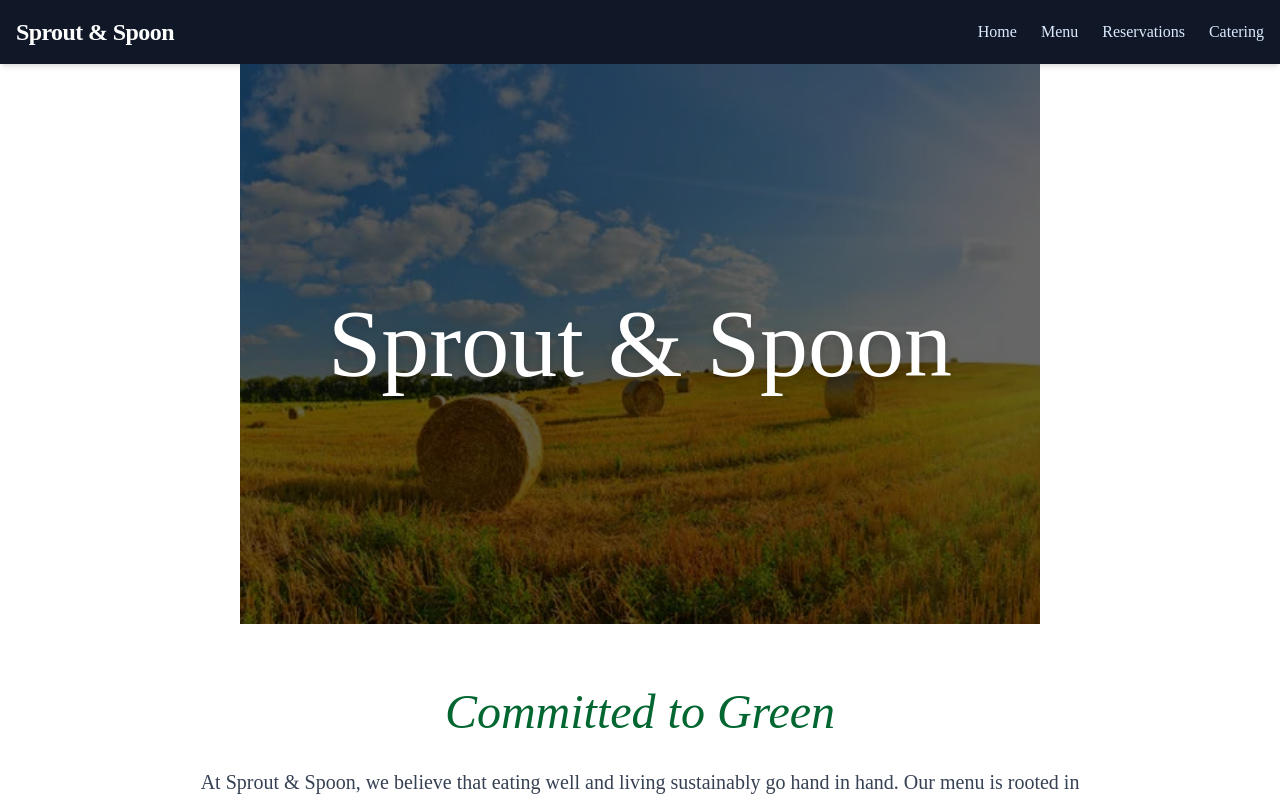
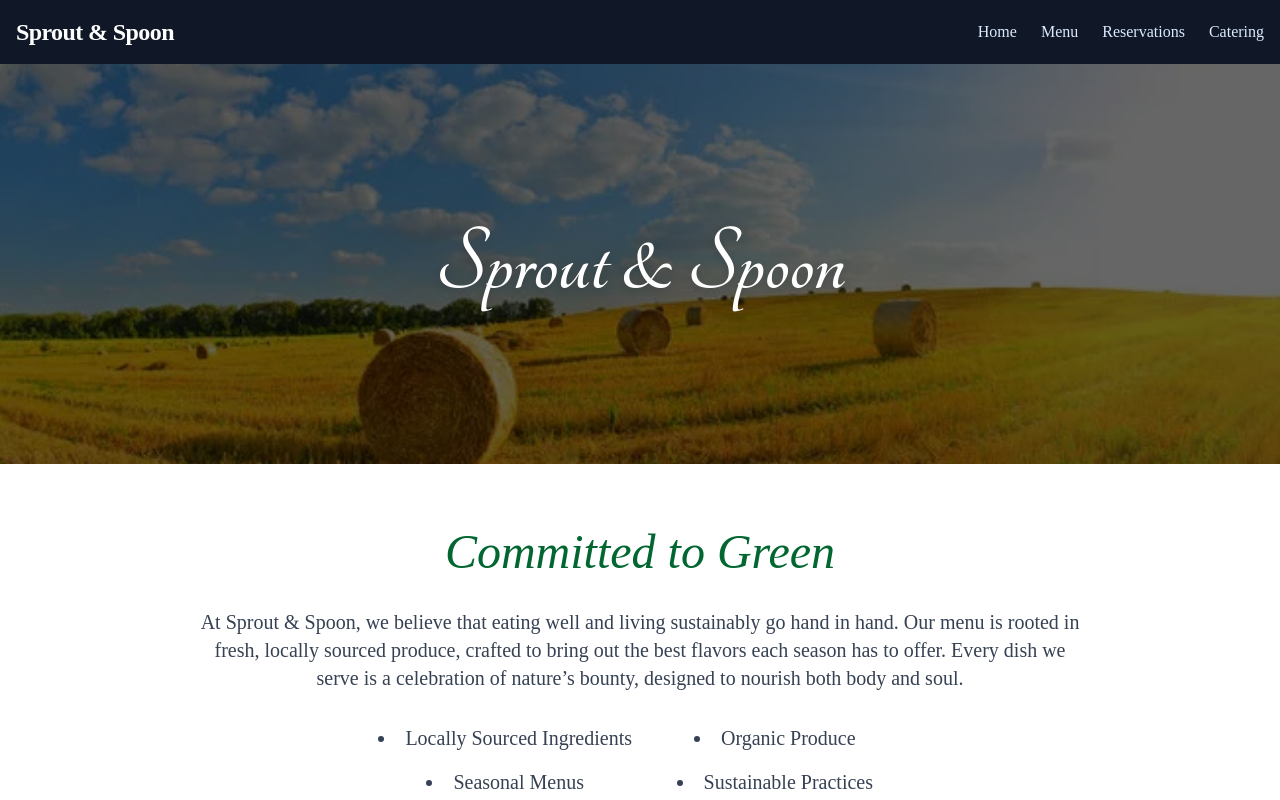
Before and after one commit to sidgames5/tsa-webmaster-2025, a Next.js app: page / in a window 1280 px wide. Shown: the top 800 px of the page. Built offline with nearby package versions, Linux system fonts and the light colour scheme; a web font is replaced by a local one.

Commit message:
fixes steven's horrendous ui design

```diff
--- a/src/app/page.tsx
+++ b/src/app/page.tsx
@@ -3,7 +3,7 @@ export default function Home() {
     <div className="flex flex-col items-center justify-center gap-16">
       {/* Hero Section */}
       <div
-        className="relative w-[100vh] min-h-[70vh] flex items-center justify-center"
+        className="relative w-full min-h-[50vh] flex items-center justify-center"
         style={{
           backgroundImage: "url('/images/360_F_69024210_2JAt5Ura3ETabT3KVb1SNPkPNlWDbLKT.webp')",
           backgroundSize: "cover",
@@ -11,7 +11,7 @@ export default function Home() {
         }}
       >
         <div className="absolute inset-0 bg-black/60" />
-        <h1 className="relative font-tangerine text-white text-6xl md:text-8xl drop-shadow-lg text-center">
+        <h1 className="relative tangerine-bold text-white text-8xl md:text-8xl drop-shadow-lg text-center">
           Sprout & Spoon
         </h1>
       </div>
```
